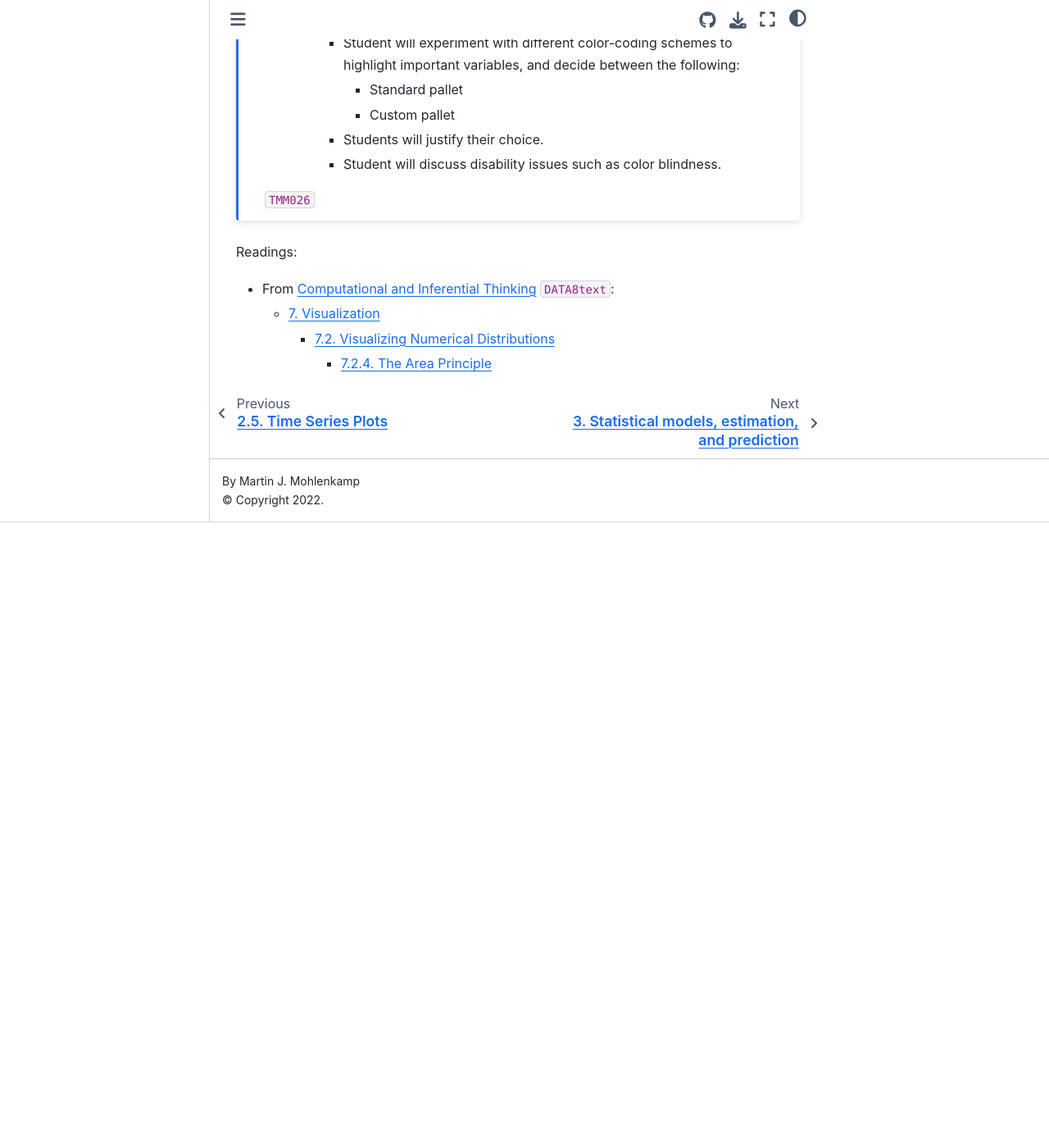
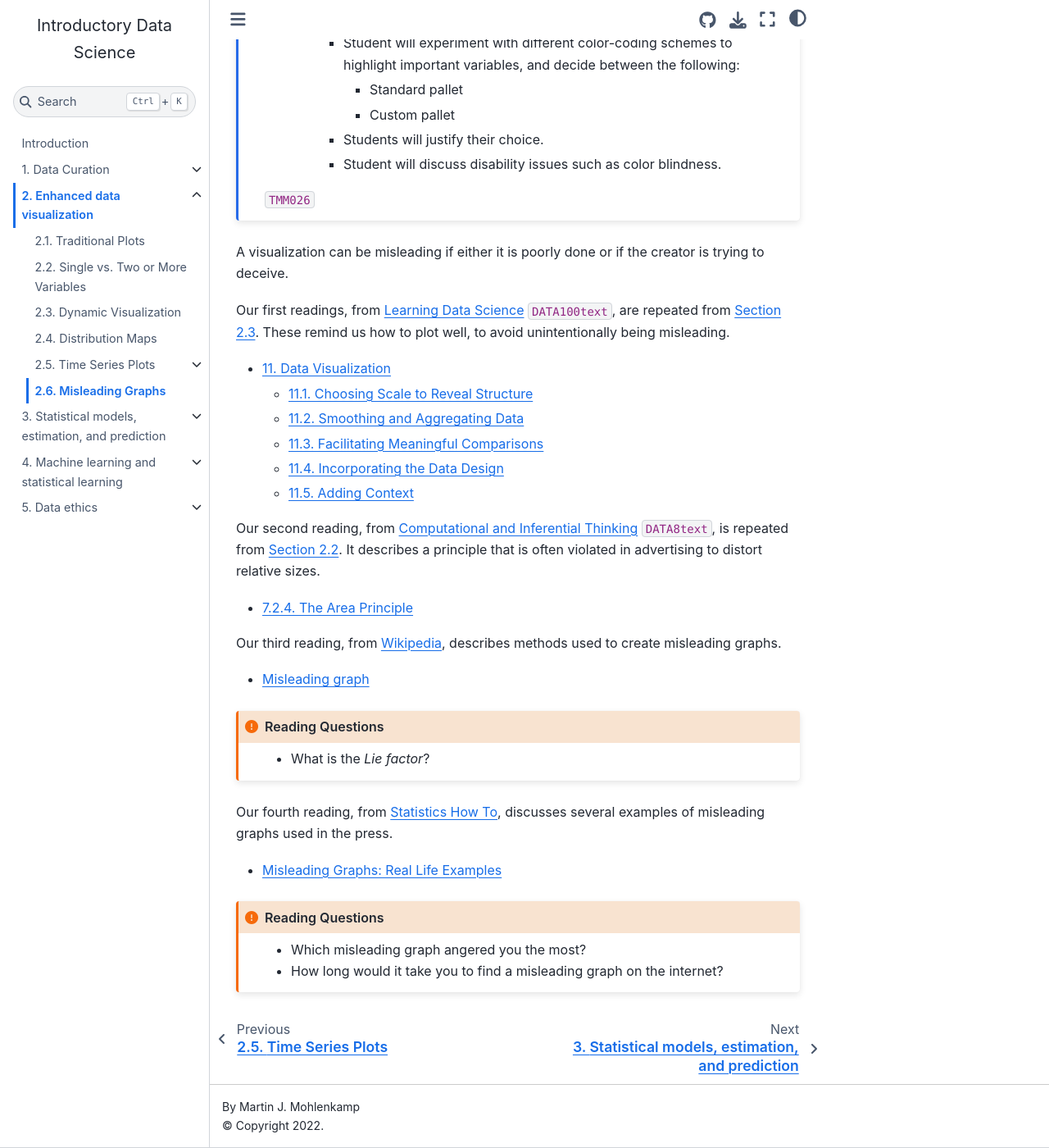
Before and after one commit to data-ohio/introductory-data-science, a Jupyter Book: the page built from 2/6/2_6_misleading.md, in a window 1280 px wide and 1400 px high, scrolled down 1013 px. Shown: the whole window at 82% size. Built offline with Jupyter Book 1.0.4 settings and Sphinx 7.4.7 and the Sphinx Book theme 1.1.4, drawn with Linux system fonts in a browser that asks for light colours; pages that are not in the unit, such as notebooks, are missing from menus; cross-references to code outside the pages are shown as plain code; before the commit the page ends 1650 px from its top, so only the background shows below that.

Commit message:
filled 2.6

````diff
--- a/2/6/2_6_misleading.md
+++ b/2/6/2_6_misleading.md
@@ -32,8 +32,37 @@
 
 {cite}`TMM026`
 ```
-Readings:
-* From [Computational and Inferential Thinking](https://inferentialthinking.com/chapters/intro.html) {cite}`DATA8text`:
-  - [7. Visualization](https://inferentialthinking.com/chapters/07/Visualization.html)
-    * [7.2. Visualizing Numerical Distributions](https://inferentialthinking.com/chapters/07/2/Visualizing_Numerical_Distributions.html)
-	  - [7.2.4. The Area Principle](https://inferentialthinking.com/chapters/07/2/Visualizing_Numerical_Distributions.html#the-area-principle)
+
+A visualization can be misleading if either it is poorly done or if the creator is trying to deceive.
+
+Our first readings, from [Learning Data Science](http://www.textbook.ds100.org/) {cite}`DATA100text`, are repeated from {numref}`sec:dynamic_visualization`.
+These remind us how to plot well, to avoid unintentionally being misleading.
+* [11. Data Visualization](http://www.textbook.ds100.org/ch/11/viz_intro.html)
+  * [11.1. Choosing Scale to Reveal Structure](http://www.textbook.ds100.org/ch/11/viz_scale.html)
+  * [11.2. Smoothing and Aggregating Data](http://www.textbook.ds100.org/ch/11/viz_smoothing.html)
+  * [11.3. Facilitating Meaningful Comparisons](http://www.textbook.ds100.org/ch/11/viz_comparisons.html)
+  * [11.4. Incorporating the Data Design](http://www.textbook.ds100.org/ch/11/viz_data_design.html)
+  * [11.5. Adding Context](http://www.textbook.ds100.org/ch/11/viz_context.html)
+
+Our second reading, from [Computational and Inferential Thinking](https://inferentialthinking.com/chapters/intro.html) {cite}`DATA8text`, is repeated from {numref}`sec:visualize_single_vs_two`.
+It describes a principle that is often violated in advertising to distort relative sizes.
+%  - [7. Visualization](https://inferentialthinking.com/chapters/07/Visualization.html)
+%    * [7.2. Visualizing Numerical Distributions](https://inferentialthinking.com/chapters/07/2/Visualizing_Numerical_Distributions.html)
+- [7.2.4. The Area Principle](https://inferentialthinking.com/chapters/07/2/Visualizing_Numerical_Distributions.html#the-area-principle)
+
+Our third reading, from [Wikipedia](https://en.wikipedia.org/wiki/Main_Page), describes methods used to create misleading graphs.
+* [Misleading graph](https://en.wikipedia.org/wiki/Misleading_graph)
+
+```{admonition} Reading Questions
+:class: important
+* What is the *Lie factor*?
+```
+
+Our fourth reading, from [Statistics How To](https://www.statisticshowto.com/), discusses several examples of misleading graphs used in the press.
+* [Misleading Graphs: Real Life Examples](https://www.statisticshowto.com/probability-and-statistics/descriptive-statistics/misleading-graphs/)
+
+```{admonition} Reading Questions
+:class: important
+* Which misleading graph angered you the most?
+* How long would it take you to find a misleading graph on the internet?
+```
````
Also changed, not shown: 2/3/2_3_dynamic_plotting.md (+1 -0 lines).
